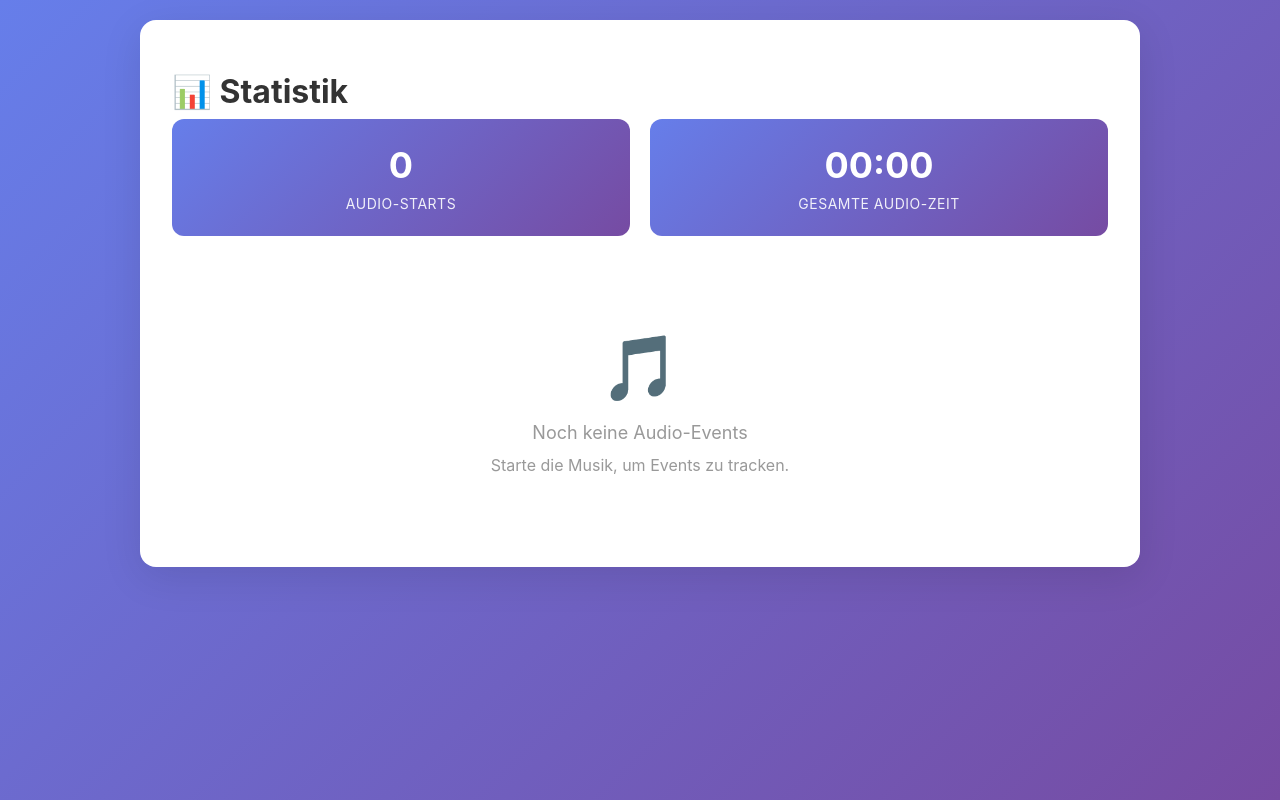
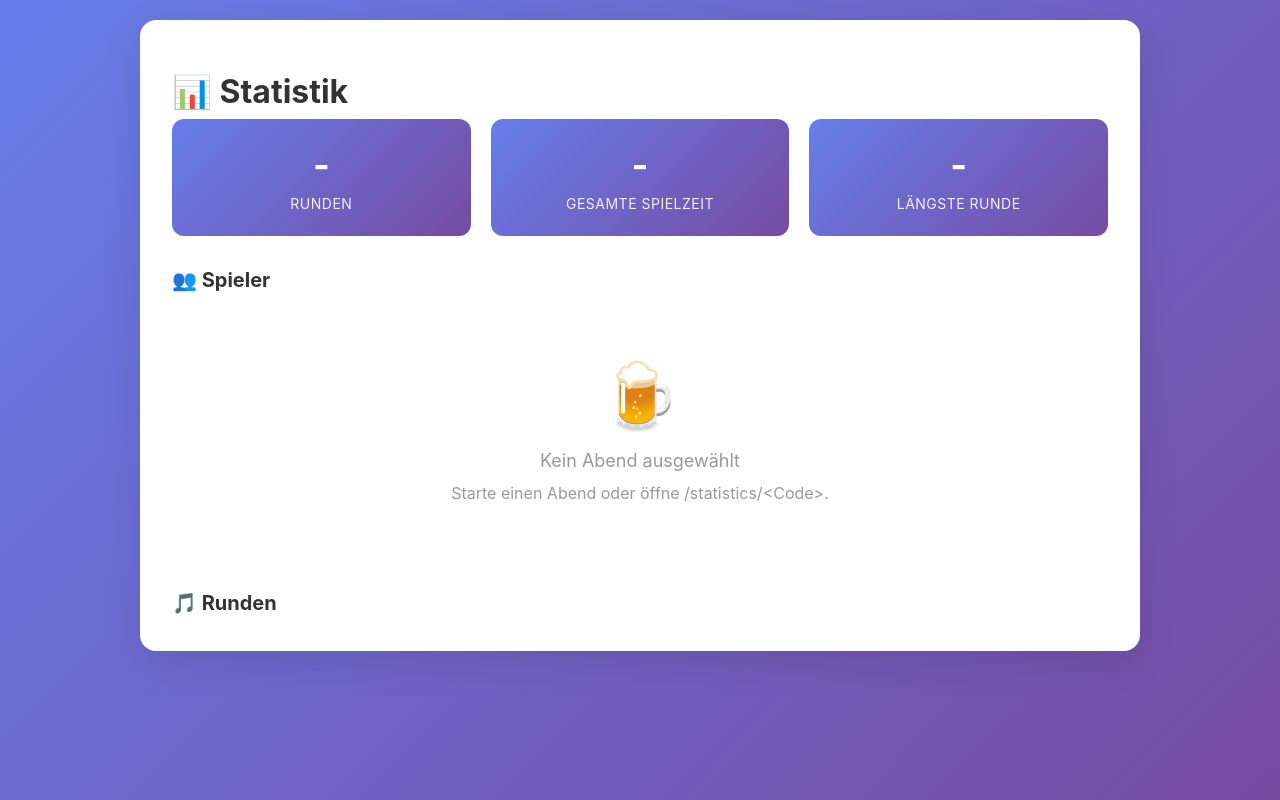
Before and after one commit to Elektrobarista/cagemachine, a Flask app: page /statistics in a window 1280 px wide. Run offline with Flask 3, Linux system fonts and the light colour scheme; data that the repository does not hold is empty.

Commit message:
Add per-evening statistics page with player round counts and shareable /statistics/<code> URL

```diff
--- a/app.py
+++ b/app.py
@@ -21,8 +21,9 @@ def evening_page(code):
 
 
 @app.route("/statistics")
-def statistics():
-    """Statistik-Seite rendern"""
+@app.route("/statistics/<code>")
+def statistics(code=None):
+    """Statistik-Seite rendern (Code kommt clientseitig aus der URL)"""
     return render_template("statistics.html")
 
 
@@ -129,33 +130,22 @@ def end_round(code):
 
 
 # Statistik-API
-@app.route("/api/statistics/audio", methods=["GET"])
-def get_statistics_audio():
-    """Gibt Runden-Statistiken zurück (Übergangsformat der alten Audio-Stats,
-    bis die Statistik-Seite auf Abend-Basis umgestellt ist)"""
+@app.route("/api/evening/<code>/statistics", methods=["GET"])
+def get_evening_statistics(code):
+    """Statistik eines Abends: Zusammenfassung, Spieler-Auswertung, Rundenliste"""
     try:
-        rounds = game_manager.get_all_rounds()
+        stats = game_manager.get_statistics(code)
 
-        total_starts = len(rounds)
-        total_duration = 0.0
-        completed_events = []
+        stats["summary"]["total_duration_formatted"] = format_duration(stats["summary"]["total_duration"])
+        stats["summary"]["longest_round_formatted"] = format_duration(stats["summary"]["longest_round"])
+        for player in stats["players"]:
+            player["total_duration_formatted"] = format_duration(player["total_duration"])
+        for r in stats["rounds"]:
+            r["duration_formatted"] = format_duration(r["duration"]) if r["duration"] is not None else "–"
 
-        for r in rounds:
-            if r["duration"] is not None:
-                total_duration += r["duration"]
-                completed_events.append({
-                    "started_at": r["started_at"],
-                    "ended_at": r["ended_at"],
-                    "duration": r["duration"],
-                    "duration_formatted": format_duration(r["duration"])
-                })
-
-        return jsonify({
-            "total_starts": total_starts,
-            "total_duration": total_duration,
-            "total_duration_formatted": format_duration(total_duration),
-            "completed_events": completed_events
-        }), 200
+        return jsonify(stats), 200
+    except EveningNotFound as e:
+        return jsonify({"error": str(e)}), 404
     except Exception as e:
         return jsonify({"error": str(e)}), 500
 
--- a/templates/index.html
+++ b/templates/index.html
@@ -348,7 +348,7 @@
   <div class="container">
     <!-- Rage Cage Card -->
     <div class="card">
-      <a href="/statistics" class="nav-link">📊 Statistik anzeigen</a>
+      <a href="/statistics" class="nav-link" id="statisticsLink">📊 Statistik anzeigen</a>
 
       <h1>🍺 Rage Cage</h1>
 
@@ -693,6 +693,7 @@
         if (window.location.pathname !== targetPath) {
           history.replaceState(null, "", targetPath);
         }
+        document.getElementById("statisticsLink").href = `/statistics/${currentCode}`;
       }
       updateEveningUI();
     }
--- a/templates/statistics.html
+++ b/templates/statistics.html
@@ -137,29 +137,48 @@
         <a href="/" class="nav-link" id="backToEveningLink" style="display: none; background: #10b981;">🍺 Zum laufenden Abend</a>
       </div>
 
-      <h1>📊 Statistik</h1>
+      <h1>📊 Statistik <span id="eveningCodeTitle" style="color: #667eea;"></span></h1>
 
       <div class="stats-overview" id="statsOverview">
         <div class="stat-card">
-          <div class="stat-value" id="totalStarts">-</div>
-          <div class="stat-label">Audio-Starts</div>
+          <div class="stat-value" id="totalRounds">-</div>
+          <div class="stat-label">Runden</div>
         </div>
         <div class="stat-card">
           <div class="stat-value" id="totalDuration">-</div>
-          <div class="stat-label">Gesamte Audio-Zeit</div>
+          <div class="stat-label">Gesamte Spielzeit</div>
+        </div>
+        <div class="stat-card">
+          <div class="stat-value" id="longestRound">-</div>
+          <div class="stat-label">Längste Runde</div>
         </div>
       </div>
 
-      <div id="audioContainer">
+      <h2 style="font-size: 20px; margin-bottom: 4px;">👥 Spieler</h2>
+      <div id="playersContainer">
         <div class="loading">Lade Statistik...</div>
       </div>
+
+      <h2 style="font-size: 20px; margin: 28px 0 4px;">🎵 Runden</h2>
+      <div id="roundsContainer"></div>
     </div>
   </div>
 
   <script>
     const API_BASE = "";
-    const statsOverview = document.getElementById("statsOverview");
-    const audioContainer = document.getElementById("audioContainer");
+    const playersContainer = document.getElementById("playersContainer");
+    const roundsContainer = document.getElementById("roundsContainer");
+
+    // Abend-Code: URL (/statistics/<code>) vor localStorage
+    const pathMatch = window.location.pathname.match(/^\/statistics\/([A-Za-z0-9]+)$/);
+    const eveningCode = pathMatch ? pathMatch[1].toUpperCase()
+      : localStorage.getItem("cagemachine:lastEveningCode");
+
+    function esc(text) {
+      const div = document.createElement("div");
+      div.textContent = text ?? "";
+      return div.innerHTML;
+    }
 
     async function apiCall(endpoint, method = "GET", body = null) {
       try {
@@ -206,69 +225,99 @@
       });
     }
 
+    const MODE_LABELS = {
+      "classic": "Classic",
+      "headstart_165": "Headstart 2:45",
+      "headstart_465": "Headstart 7:45"
+    };
+
     async function loadStatistics() {
-      const data = await apiCall("/api/statistics/audio", "GET");
-
-      if (data.error) {
-        audioContainer.innerHTML = `<div class="empty-state">
-          <div class="empty-state-icon">⚠️</div>
-          <div class="empty-state-text">Fehler beim Laden der Statistik</div>
+      if (!eveningCode) {
+        playersContainer.innerHTML = `<div class="empty-state">
+          <div class="empty-state-icon">🍺</div>
+          <div class="empty-state-text">Kein Abend ausgewählt</div>
+          <p style="margin-top: 12px; color: #999;">Starte einen Abend oder öffne /statistics/&lt;Code&gt;.</p>
         </div>`;
         return;
       }
 
-      // Update Overview
-      document.getElementById("totalStarts").textContent = data.total_starts || 0;
-      document.getElementById("totalDuration").textContent = data.total_duration_formatted || "00:00";
+      const data = await apiCall(`/api/evening/${encodeURIComponent(eveningCode)}/statistics`, "GET");
 
-      // Render Audio Events
-      if (!data.completed_events || data.completed_events.length === 0) {
-        audioContainer.innerHTML = `
-          <div class="empty-state">
-            <div class="empty-state-icon">🎵</div>
-            <div class="empty-state-text">Noch keine Audio-Events</div>
-            <p style="margin-top: 12px; color: #999;">Starte die Musik, um Events zu tracken.</p>
-          </div>
-        `;
+      if (data.error) {
+        playersContainer.innerHTML = `<div class="empty-state">
+          <div class="empty-state-icon">⚠️</div>
+          <div class="empty-state-text">${esc(data.error)}</div>
+        </div>`;
         return;
       }
 
-      let tableHTML = `
-        <table class="games-table">
-          <thead>
-            <tr>
-              <th>Gestartet am</th>
-              <th>Beendet am</th>
-              <th>Dauer</th>
-            </tr>
-          </thead>
-          <tbody>
-      `;
+      document.getElementById("eveningCodeTitle").textContent = data.evening.code;
+      document.getElementById("totalRounds").textContent = data.summary.total_rounds;
+      document.getElementById("totalDuration").textContent = data.summary.total_duration_formatted || "00:00";
+      document.getElementById("longestRound").textContent =
+        data.summary.longest_round !== null ? data.summary.longest_round_formatted : "–";
 
-      data.completed_events.forEach(event => {
-        tableHTML += `
-          <tr>
-            <td>${formatDateTime(event.started_at)}</td>
-            <td>${formatDateTime(event.ended_at)}</td>
-            <td>${event.duration_formatted || "00:00"}</td>
-          </tr>
+      // Spieler-Tabelle
+      if (!data.players.length) {
+        playersContainer.innerHTML = `<div class="empty-state">
+          <div class="empty-state-icon">👥</div>
+          <div class="empty-state-text">Noch keine Spieler</div>
+        </div>`;
+      } else {
+        let html = `
+          <table class="games-table">
+            <thead>
+              <tr><th>Spieler</th><th>Runden</th><th>Spielzeit</th><th>Position</th></tr>
+            </thead>
+            <tbody>
         `;
-      });
+        data.players.forEach(p => {
+          const name = esc(p.name) + (p.active ? "" : " <span style='color:#999;'>(ausgeschieden)</span>");
+          const pos = p.last_position === null ? "–"
+            : (p.last_position === 1 ? "1 🍺" : p.last_position);
+          html += `<tr>
+            <td>${name}</td>
+            <td>${p.rounds_played}</td>
+            <td>${p.total_duration_formatted}</td>
+            <td>${pos}</td>
+          </tr>`;
+        });
+        playersContainer.innerHTML = html + "</tbody></table>";
+      }
 
-      tableHTML += `
-          </tbody>
-        </table>
-      `;
-
-      audioContainer.innerHTML = tableHTML;
+      // Runden-Tabelle
+      if (!data.rounds.length) {
+        roundsContainer.innerHTML = `<div class="empty-state">
+          <div class="empty-state-icon">🎵</div>
+          <div class="empty-state-text">Noch keine Runden</div>
+          <p style="margin-top: 12px; color: #999;">Starte die Musik, um eine Runde zu tracken.</p>
+        </div>`;
+      } else {
+        let html = `
+          <table class="games-table">
+            <thead>
+              <tr><th>Gestartet am</th><th>Modus</th><th>Dauer</th><th>Mitspieler</th></tr>
+            </thead>
+            <tbody>
+        `;
+        // Neueste zuerst
+        [...data.rounds].reverse().forEach(r => {
+          const running = r.ended_at === null;
+          html += `<tr>
+            <td>${formatDateTime(r.started_at)}</td>
+            <td>${esc(MODE_LABELS[r.mode] || r.mode)}</td>
+            <td>${running ? "<span style='color:#10b981;font-weight:600;'>läuft …</span>" : r.duration_formatted}</td>
+            <td>${r.player_count}</td>
+          </tr>`;
+        });
+        roundsContainer.innerHTML = html + "</tbody></table>";
+      }
     }
 
     function checkCurrentEvening() {
-      // Zuletzt genutzter Abend-Code aus dem Browser (kein Server-Zustand mehr)
-      const lastCode = localStorage.getItem("cagemachine:lastEveningCode");
       const link = document.getElementById("backToEveningLink");
-      if (lastCode) {
-        link.href = `/abend/${lastCode}`;
+      if (eveningCode) {
+        link.href = `/abend/${eveningCode}`;
         link.style.display = "inline-block";
       } else {
         link.style.display = "none";
```
Also changed, not shown: game_manager.py (+82 -5 lines), test_app.py (+21 -7 lines).
